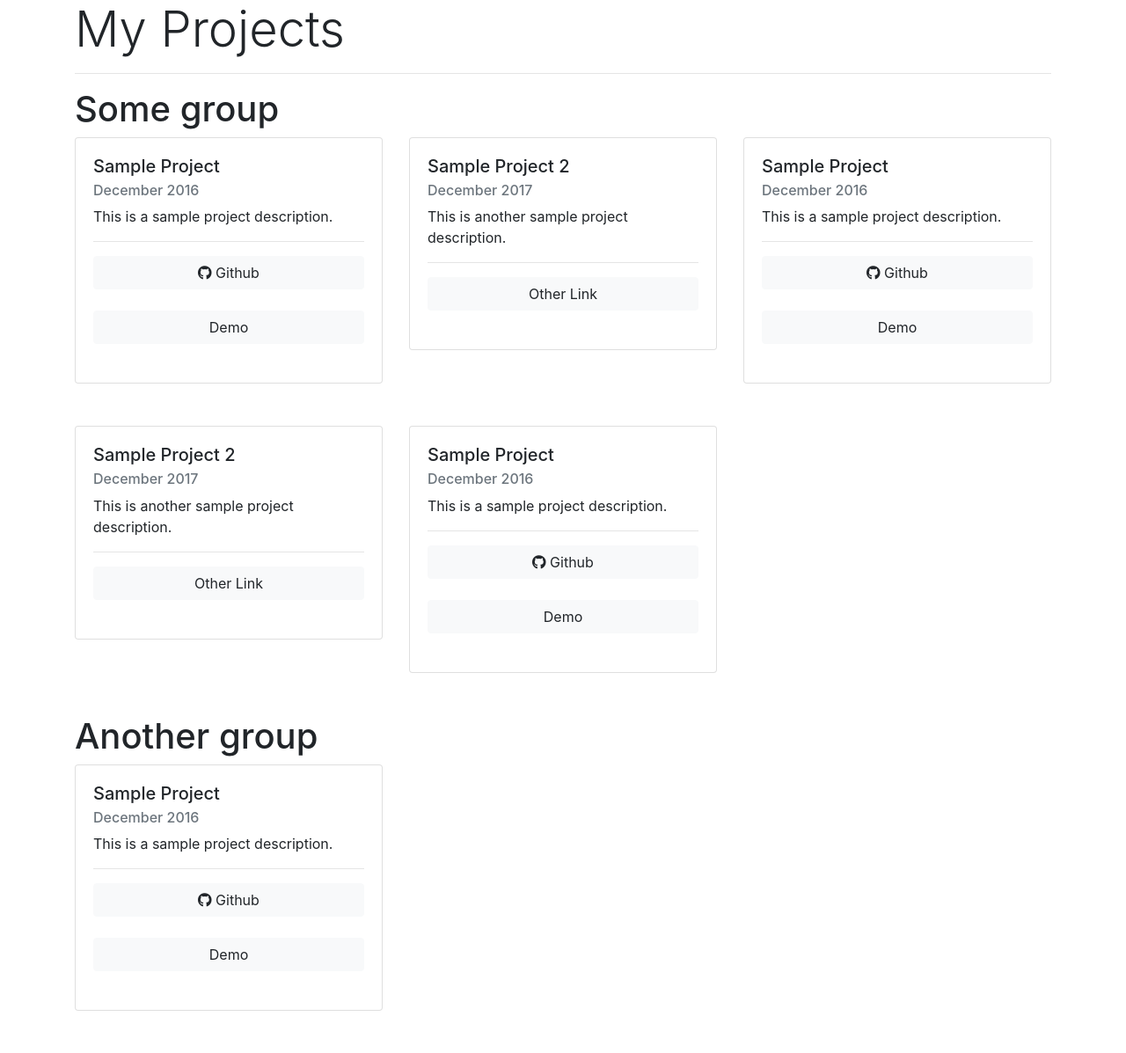
After one commit to igalakhov/igalakhov.github.io, a Flask app: page /projects in a window 1280 px wide. The commit adds this page. Shown: the whole page at 88% size. Run offline with Flask 2, Linux system fonts and the light colour scheme; some libraries are stand-ins or nearby versions.

Commit message:
project system finished

```diff
--- /dev/null
+++ b/website/static/css/everything.css
@@ -0,0 +1 @@
+.full-width { width: 100%; }
--- /dev/null
+++ b/website/static/projects.json
@@ -0,0 +1,41 @@
+{
+  "groups": [
+    {
+      "title": "Some group",
+      "members": ["sample", "another-sample","sample", "another-sample","sample"]
+    },
+    {
+      "title": "Another group",
+      "members": ["sample"]
+    }
+  ],
+  "projects": {
+    "sample": {
+      "title": "Sample Project",
+      "date": "December 2016",
+      "description": "This is a sample project description.",
+      "links": [
+        {
+          "name": "Github",
+          "url": "https://google.com",
+          "glyph": "fab fa-github"
+        },
+        {
+          "name": "Demo",
+          "url": "whatever"
+        }
+      ]
+    },
+    "another-sample": {
+      "title": "Sample Project 2",
+      "date": "December 2017",
+      "description": "This is another sample project description.",
+      "links": [
+        {
+          "name": "Other Link",
+          "url": "https://google.com"
+        }
+      ]
+    }
+  }
+}
--- a/website/templates/_base.html
+++ b/website/templates/_base.html
@@ -1,36 +1,19 @@
 <html>
     <head>
-        <meta name="viewport" content="width=device-width, initial-scale=1.0">
+        <meta name="viewport" content="width=device-width, initial-scale=1, maximum-scale=1">
+        <title>{{ title }}</title>
 
+        <link rel="stylesheet" href="https://maxcdn.bootstrapcdn.com/bootstrap/4.1.3/css/bootstrap.min.css">
+        <link rel="stylesheet" href="https://pro.fontawesome.com/releases/v5.2.0/css/all.css">
+	    <link rel="stylesheet" href="https://static.fontawesome.com/css/fontawesome-app.css">
         <script src="https://ajax.googleapis.com/ajax/libs/jquery/3.3.1/jquery.min.js"></script>
+        <script src="https://cdnjs.cloudflare.com/ajax/libs/popper.js/1.14.3/umd/popper.min.js"></script>
+        <script src="https://maxcdn.bootstrapcdn.com/bootstrap/4.1.3/js/bootstrap.min.js"></script>
 
-        <!-- Latest compiled and minified CSS -->
-        <link rel="stylesheet" href="https://maxcdn.bootstrapcdn.com/bootstrap/4.1.3/css/bootstrap.min.css">
-
-        <!-- jQuery library -->
-        <script src="https://ajax.googleapis.com/ajax/libs/jquery/3.3.1/jquery.min.js"></script>
-
-        <!-- Popper JS -->
-        <script src="https://cdnjs.cloudflare.com/ajax/libs/popper.js/1.14.3/umd/popper.min.js"></script>
-
-        <!-- Latest compiled JavaScript -->
-        <script src="https://maxcdn.bootstrapcdn.com/bootstrap/4.1.3/js/bootstrap.min.js"></script>
+        <!-- my own stuff -->
+        <link rel="stylesheet" href="{{ url_for('static', filename='css/everything.css')}}">
     </head>
     <body>
-
-    <nav class="navbar navbar-expand-sm bg-light">
-        <ul class="navbar-nav">
-        <li class="nav-item">
-          <a class="nav-link" href="#">Link 1</a>
-        </li>
-        <li class="nav-item">
-          <a class="nav-link" href="#">Link 2</a>
-        </li>
-        <li class="nav-item">
-          <a class="nav-link" href="#">Link 3</a>
-        </li>
-      </ul>
-    </nav>
     {% block content %}
 
     {% endblock content %}
--- /dev/null
+++ b/website/templates/contact.html
@@ -0,0 +1,5 @@
+{% extends "_base.html" %}
+
+{% block content %}
+    <h1>Contact Me</h1>
+{% endblock content %}
--- /dev/null
+++ b/website/templates/projects.html
@@ -0,0 +1,45 @@
+{% extends "_base.html" %}
+
+{% macro render_project(project) %}
+    {% if project %}
+        <div class="card">
+            <div class="card-body">
+            <h5 class="card-title">{{ project["title"] }}</h5>
+            <h6 class="card-subtitle mb-2 text-muted">{{ project["date"] }}</h6>
+            <p class="card-text">{{ project["description"] }}</p> <hr>
+            {% for link in project["links"] %}
+                 <a href="{{ link["url"] }}" class="card-link btn btn-light full-width">
+                {% if link.get("glyph") %}
+                    <i class="{{ link["glyph"] }}"></i>
+                {% endif %}
+                {{ link["name"] }}
+                </a> <br> <br>
+            {% endfor %}
+            </div>
+        </div>
+    {% endif %}
+{% endmacro %}
+
+{% block content %}
+    <div class="container">
+        <h1 class="display-4">My Projects</h1>
+        <hr>
+        {% for group in groups %}
+            <h1>{{ group["title"] }}</h1>
+            {% for project_num in range(0, group["members"]|length, 3) %}
+                <div class="row">
+                    <div class="col-sm-4">
+                        {{ render_project(projects[group["members"][project_num]]) }} <br>
+                    </div>
+                    <div class="col-sm-4">
+                        {{ render_project(projects[group["members"][project_num + 1]]) }} <br>
+                    </div>
+                    <div class="col-sm-4">
+                        {{ render_project(projects[group["members"][project_num + 2]]) }} <br>
+                    </div>
+                </div>
+                <br>
+            {% endfor %}
+        {% endfor %}
+    </div>
+{% endblock content %}
--- /dev/null
+++ b/website/templates/resume.html
@@ -0,0 +1,5 @@
+{% extends "_base.html" %}
+
+{% block content %}
+    <h1>Resume</h1>
+{% endblock content %}
--- a/website/views.py
+++ b/website/views.py
@@ -1,4 +1,6 @@
-from flask import Flask, render_template
+import os
+from flask import Flask, render_template, send_from_directory
+import json
 
 app = Flask(__name__)
 
@@ -6,4 +8,50 @@ app = Flask(__name__)
 @app.route("/")
 @app.route("/index")
 def index():
-    return render_template("index.html")
+    return render_template("index.html",
+                           title="Ivan Galakhov")
+
+
+@app.route("/contact")
+def contact():
+    return render_template("contact.html",
+                           title="Contact Me")
+
+
+@app.route("/projects")
+def projects():
+    NUM_PER_ROW = 3  # number of projects per row (no point in changing this)
+
+    # open project json file and read it
+    with open("website/static/projects.json") as project_file:
+        project_dict_all = json.loads(project_file.read())
+
+    # projects
+    project_dict = project_dict_all["projects"]
+
+    # fill groups with nulls (so it is 0 mod NUM_PER_ROW)
+    project_groups = project_dict_all["groups"]
+
+    for group in project_groups:
+        while not len(group["members"]) % NUM_PER_ROW == 0:
+            group["members"].append(None)
+
+    print(project_groups)
+
+    return render_template("projects.html",
+                           title="My Projects",
+                           projects=project_dict,
+                           groups=project_groups)
+
+
+@app.route("/resume")
+def resume():
+    return render_template("resume.html",
+                           title="Online Resume")
+
+
+# favicon
+@app.route('/favicon.ico')
+def favicon():
+    return send_from_directory(os.path.join(app.root_path, 'static'),
+                               'favicon.ico')
```
Also changed, not shown: website/templates/index.html (+12 -3 lines), website/static/favicon.ico (added).
